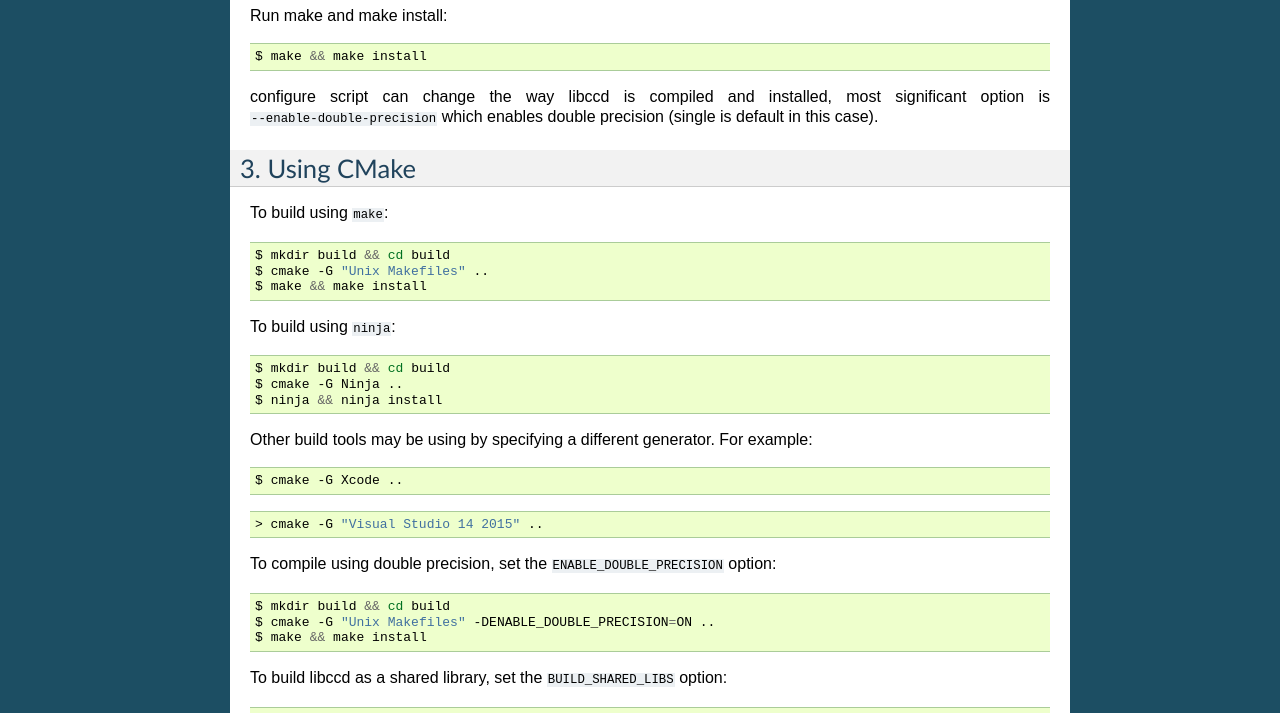
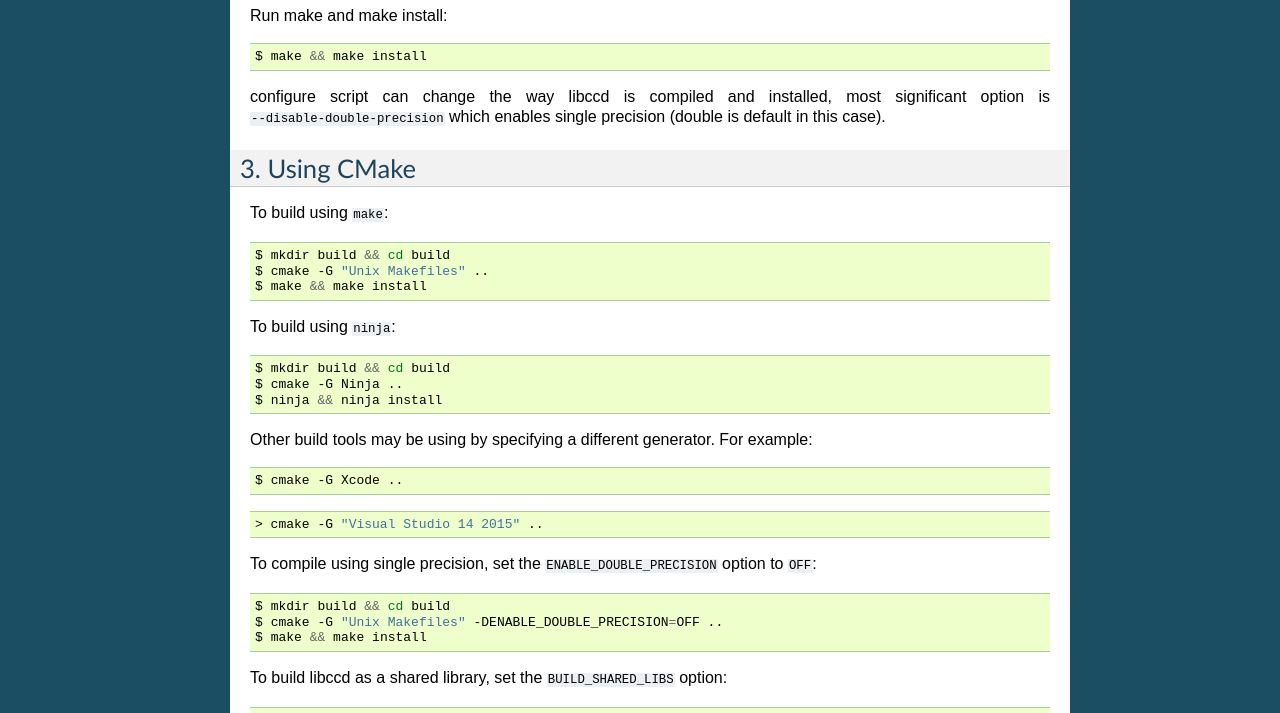
Before and after one commit to danfis/libccd, a Sphinx documentation site: the page built from doc/compile-and-install.rst, in a window 1280 px wide. Shown: the part 779-1492 px from the top of the page. Built offline with Sphinx 7.4.7, drawn with Linux system fonts in a browser that asks for light colours.

Commit message:
Set double to be the default for all compilation modes

```diff
--- a/CMakeLists.txt
+++ b/CMakeLists.txt
@@ -23,7 +23,7 @@ option(BUILD_DOCUMENTATION "Build the documentation" OFF)
 option(BUILD_SHARED_LIBS "Build libccd as a shared library" ON)
 
 option(ENABLE_DOUBLE_PRECISION
-  "Enable double precision computations instead of single precision" OFF)
+  "Enable double precision computations instead of single precision" ON)
 
 # Option for some bundle-like build system in order not to expose
 # any FCL binary symbols in their public ABI
--- a/doc/compile-and-install.rst
+++ b/doc/compile-and-install.rst
@@ -56,8 +56,8 @@ Run make and make install:
     $ make && make install
 
 configure script can change the way libccd is compiled and installed, most
-significant option is ``--enable-double-precision`` which enables double
-precision (single is default in this case).
+significant option is ``--disable-double-precision`` which enables single
+precision (double is default in this case).
 
 3. Using CMake
 ---------------
@@ -88,12 +88,12 @@ Other build tools may be using by specifying a different generator. For example:
 
     > cmake -G "Visual Studio 14 2015" ..
 
-To compile using double precision, set the ``ENABLE_DOUBLE_PRECISION`` option:
+To compile using single precision, set the ``ENABLE_DOUBLE_PRECISION`` option to ``OFF``:
 
 .. code-block:: bash
 
     $ mkdir build && cd build
-    $ cmake -G "Unix Makefiles" -DENABLE_DOUBLE_PRECISION=ON ..
+    $ cmake -G "Unix Makefiles" -DENABLE_DOUBLE_PRECISION=OFF ..
     $ make && make install
 
 To build libccd as a shared library, set the ``BUILD_SHARED_LIBS`` option:
```
Also changed, not shown: 1 other file.
